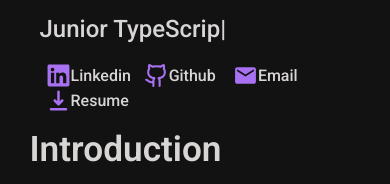
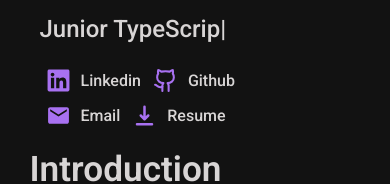
Before and after one commit to DanielSteele1/Portfolio-V2, a React (Vite) app: page / in a window 390 px wide. Shown: the part 201-385 px from the top of the page. Built offline with nearby package versions, Linux system fonts and the light colour scheme.

Commit message:
more minor layout fixes

```diff
--- a/src/App.css
+++ b/src/App.css
@@ -2004,10 +2004,13 @@ svg {
   }
 
   .socials-reduced #social-link {
-    padding-bottom: 0px;
-    padding-top: 0px;
-  }
-
+    padding-bottom: 5px;
+    padding-top: 5px;
+  }
+
+  #social-link svg{
+    margin-right: 10px;
+  }
   .main-container {
     flex-direction: column;
     height: fit-content;
--- a/src/Blog-post.css
+++ b/src/Blog-post.css
@@ -73,7 +73,7 @@
     margin-bottom: 20px;
 }
 
-@media(min-width: 300px) and (max-width:750px) {
+@media(min-width: 200px) and (max-width:750px) {
 
     .blog-post-heading {
         font-size: 2.6rem;
@@ -93,8 +93,8 @@
     }
 
     .blog-post-date {
-        font-size: 0.9rem;
-        height: 40px;
+        height: 35px;
+        font-size: 1.0rem;
     }
 
     .blog-post-info{
```
